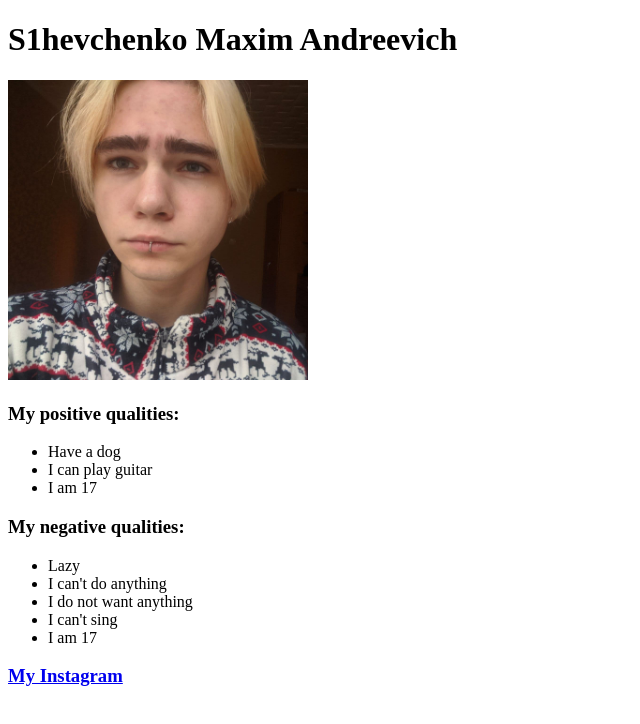
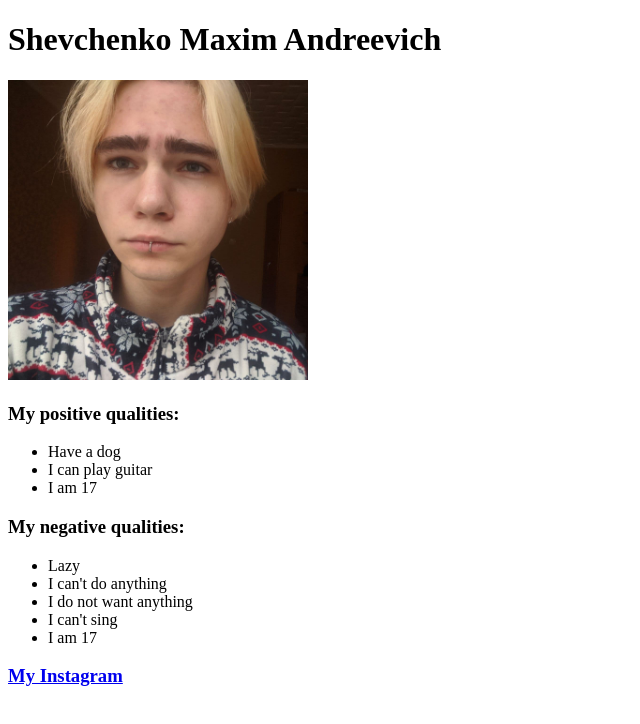
Before and after one commit to Maksyutka/test, a plain HTML site: page index.html in a window 1280 px wide. Shown: the whole page, without its empty margins (0-640 px from the left). Drawn offline with Linux system fonts and the light colour scheme.

Commit message:
remove extra code

```diff
--- a/index.html
+++ b/index.html
@@ -8,7 +8,7 @@
 </head>
 
 <body>
-    <h1>S1hevchenko Maxim Andreevich</h1>
+    <h1>Shevchenko Maxim Andreevich</h1>
     <img src="photo.jpg" alt="my_photo" width="300">
     <h3>My positive qualities:</h3>
     <ul>
```
